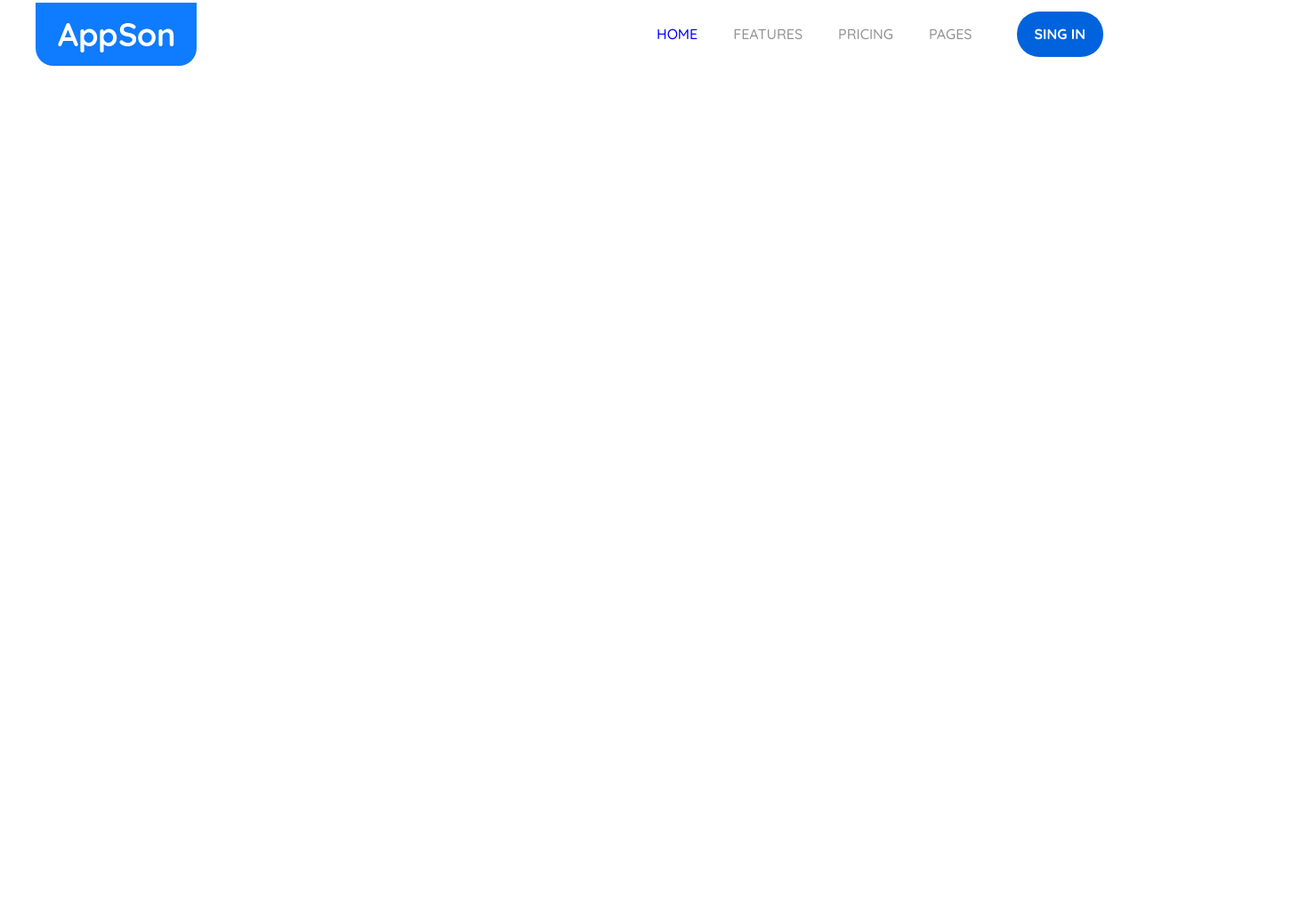
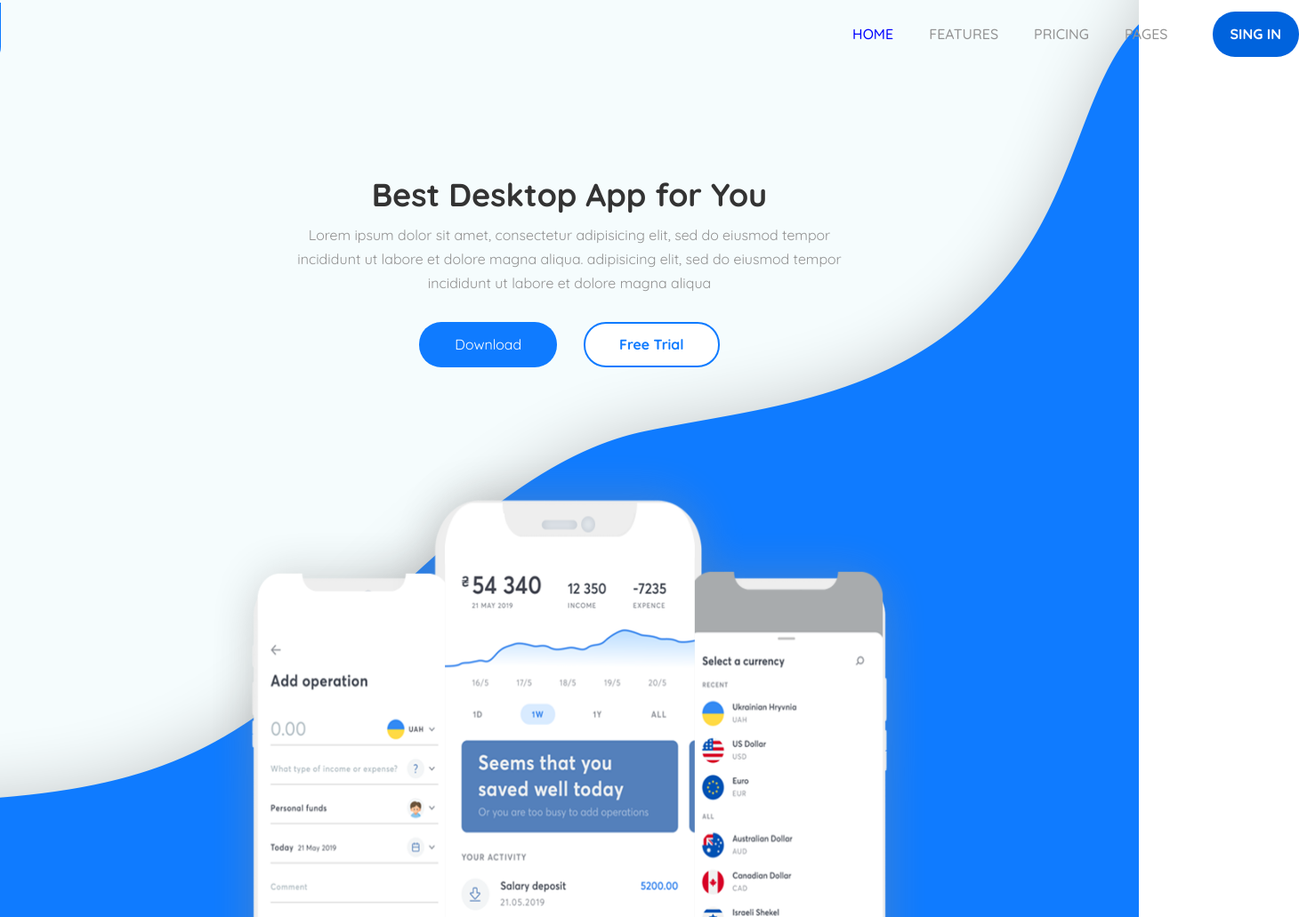
Before and after one commit to AsiaTitova/AppSon, a website: page source/index.html in a window 1280 px wide. Shown: the whole page at 89% size, 1460 px wide, since content can reach past the window. Before the commit the page ends 800 px from the top, so only its background shows below. Drawn offline with nearby package versions, Linux system fonts and the light colour scheme; files that its build step writes are made by us from their sources; files whose address does not match are found by name.

Commit message:
стилизация блока promo

```diff
--- a/source/index.html
+++ b/source/index.html
@@ -34,9 +34,26 @@
               <a class="navigation__link" href="#" aria-label="Go to Pages page">pages</a>
             </li>
           </ul>
-          <button class="navigation__sing-in" type="button" aria-label="Register on the site">sing in</button>
+          <button class="navigation__sing-in button" type="button" aria-label="Register on the site">sing in</button>
         </nav>
       </div>
     </header>
+    <main class="page-main">
+      <section class="page-main__promo promo">
+        <div class="promo__container container">
+          <h1 class="promo__title">Best Desktop App for You</h1>
+          <p class="promo__content">Lorem ipsum dolor sit amet, consectetur adipisicing elit, sed do eiusmod tempor incididunt ut labore et dolore magna aliqua. adipisicing elit, sed do eiusmod tempor incididunt ut labore et dolore magna aliqua</p>
+          <div class="promo__wrap">
+            <a class="promo__download button" href="#" aria-label="Download app">Download</a>
+            <a class="promo__free-trial button" href="#" aria-label="Activate your free trial">Free Trial</a>
+          </div>
+        </div>
+        <!-- <button class="promo__scroll" type="button" aria-label="Scroll down">
+          <picture>
+
+          </picture>
+        </button> -->
+      </section>
+    </main>
   </body>
 </html>
--- a/source/sass/blocks/container.scss
+++ b/source/sass/blocks/container.scss
@@ -1,3 +1,3 @@
 .container {
-  @include wrap (1200px, 0 auto);
+  @include wrap ($content-desktop-width, 0 auto);
 }
--- a/source/sass/blocks/logo.scss
+++ b/source/sass/blocks/logo.scss
@@ -1,8 +1,17 @@
 .logo__link {
-  @include border-bottom-radius (20px, 20px);
+  @include border-bottom-radius (21.5px, 21.5px);
   display: block;
   padding: 23px 25px 15px 25px;
   background-color: $blue;
+
+  &:hover,
+  &focus {
+    opacity: 0.7;
+  }
+
+  &:active {
+    opacity: 0.3;
+  }
 }
 
 .logo__img {
--- a/source/sass/blocks/navigation.scss
+++ b/source/sass/blocks/navigation.scss
@@ -50,4 +50,13 @@
   border: none;
   background-color: $dark-blue;
   border-radius: 25px;
+
+  &:hover,
+  &focus {
+    background-color: $blue;
+  }
+
+  &:active {
+    opacity: 0.3;
+  }
 }
--- a/source/sass/blocks/page-header.scss
+++ b/source/sass/blocks/page-header.scss
@@ -1,3 +1,8 @@
 .page-header__container {
+  @include wrap ($desktop-width, 0 auto);
+  position: absolute;
   padding: 0;
+  top: 0;
+  left: 50%;
+  transform: translateX(-50%);
 }
--- /dev/null
+++ b/source/sass/blocks/promo.scss
@@ -0,0 +1,98 @@
+.promo {
+  background-image: url("../img/bg-promo-desktop@1x.png");
+  background-repeat: no-repeat;
+  background-size: 1920px 1043px;
+  background-position: 50% 0;
+
+  @media (min-resolution: $retina-dpi), (min-resolution: $retina-dppx) {
+    background-image: url("../img/bg-promo-desktop@2x.png");
+  }
+
+  // @media (min-width: $max-desktop-width) {
+  //   background-size: cover;
+  //   background-position: 50% 0;
+  // }
+}
+
+.promo__container {
+  padding: 207px 263px 618px;
+  background-image: url("../img/bg-promo-device@1x.png");
+  background-repeat: no-repeat;
+  background-size: 810px 1067px;
+  background-position: 165px 507px;
+
+  @media (min-resolution: $retina-dpi), (min-resolution: $retina-dppx) {
+    background-image: url("../img/bg-promo-device@2x.png");
+  }
+}
+
+.promo__title {
+  margin: 0;
+  margin-bottom: 20px;
+  color: $dark-gray;
+  font-size: 36px;
+  line-height: 24px;
+  font-weight: 700;
+  text-align: center;
+}
+
+.promo__content {
+  margin: 0;
+  margin-bottom: 30px;
+  color: $gray;
+  font-size: 16px;
+  line-height: 27px;
+  text-align: center;
+}
+
+.promo__wrap {
+  display: flex;
+  flex-wrap: wrap;
+  justify-content: center;
+}
+
+.promo__download {
+  display: block;
+  margin-right: 30px;
+  padding: 12px 40px;
+  color: $white;
+  font-size: 16px;
+  line-height: 27px;
+  text-align: center;
+  text-decoration: none;
+  border: none;
+  border-radius: 25px;
+  background-color: $blue;
+
+  &:hover,
+  &:focus {
+    opacity: 0.7;
+  }
+
+  &:active {
+    opacity: 0.3;
+  }
+}
+
+.promo__free-trial {
+  display: block;
+  padding: 10px 38px;
+  color: $blue;
+  font-size: 16px;
+  line-height: 27px;
+  font-weight: bold;
+  text-align: center;
+  text-decoration: none;
+  border: 2px solid $blue;
+  border-radius: 25px;
+  background-color: $white;
+
+  &:hover,
+  &:focus {
+    opacity: 0.7;
+  }
+
+  &:active {
+    opacity: 0.3;
+  }
+}
--- a/source/sass/global/variables.scss
+++ b/source/sass/global/variables.scss
@@ -8,3 +8,14 @@ $white: #ffffff;
 $blue: #0f7bff;
 $gray: #929292;
 $dark-blue: #0063dd;
+$dark-gray: #333333;
+
+// ширина экрана //
+
+$desktop-width: 1640px;
+$content-desktop-width: 1140px;
+$max-desktop-width: 1921px;
+
+/** подготовка графики - ретина **/
+$retina-dpi: 144dpi;
+$retina-dppx: 1.5dppx;
--- a/source/sass/style.scss
+++ b/source/sass/style.scss
@@ -7,3 +7,4 @@
 @import "blocks/page-header.scss";
 @import "blocks/navigation.scss";
 @import "blocks/logo.scss";
+@import "blocks/promo.scss";
```
Also changed, not shown: build/css/style.min.css, build/img/bg-promo-desktop@1x.png (added), build/img/bg-promo-desktop@2x.png (added), build/img/bg-promo-device@1x.png (added), build/img/bg-promo-device@2x.png (added), build/index.html, source/img/bg-promo-desktop@1x.png (added), source/img/bg-promo-desktop@2x.png (added), source/img/bg-promo-device@1x.png (added), source/img/bg-promo-device@2x.png (added), 1 other file.
